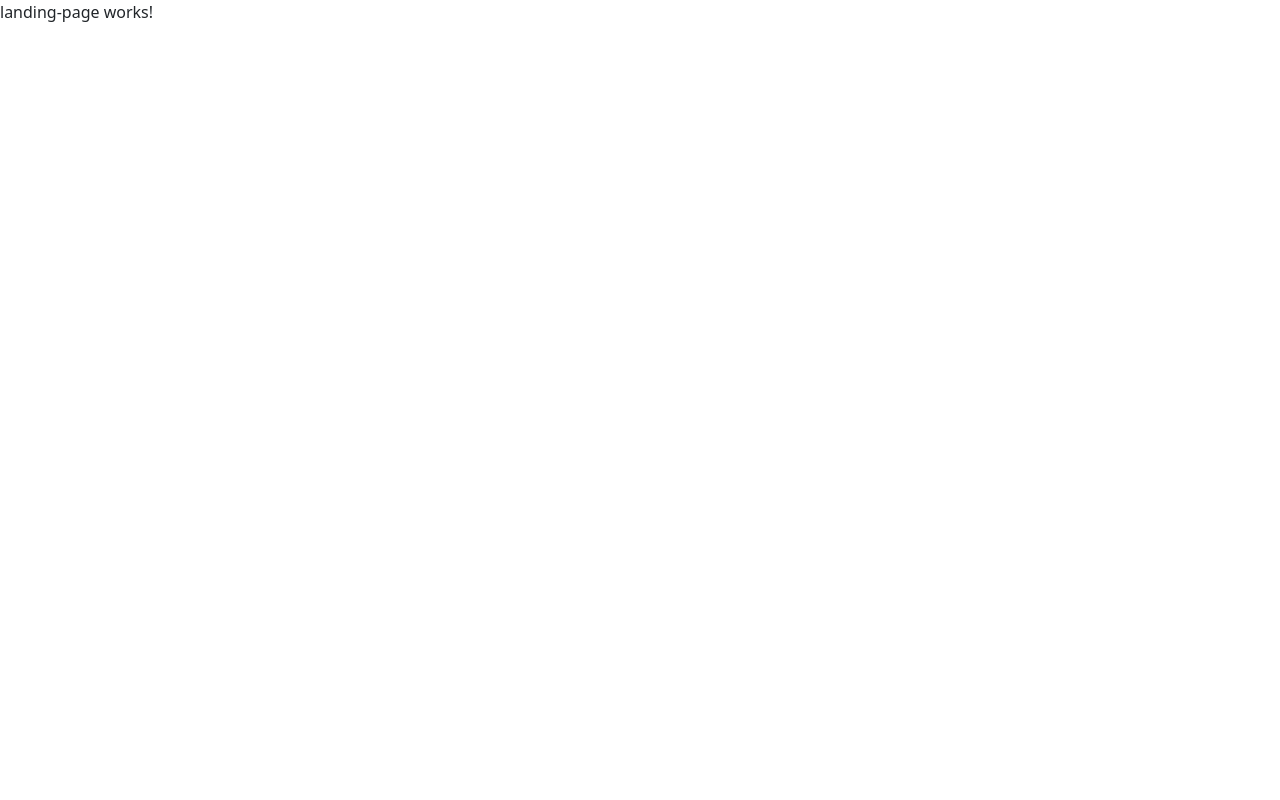
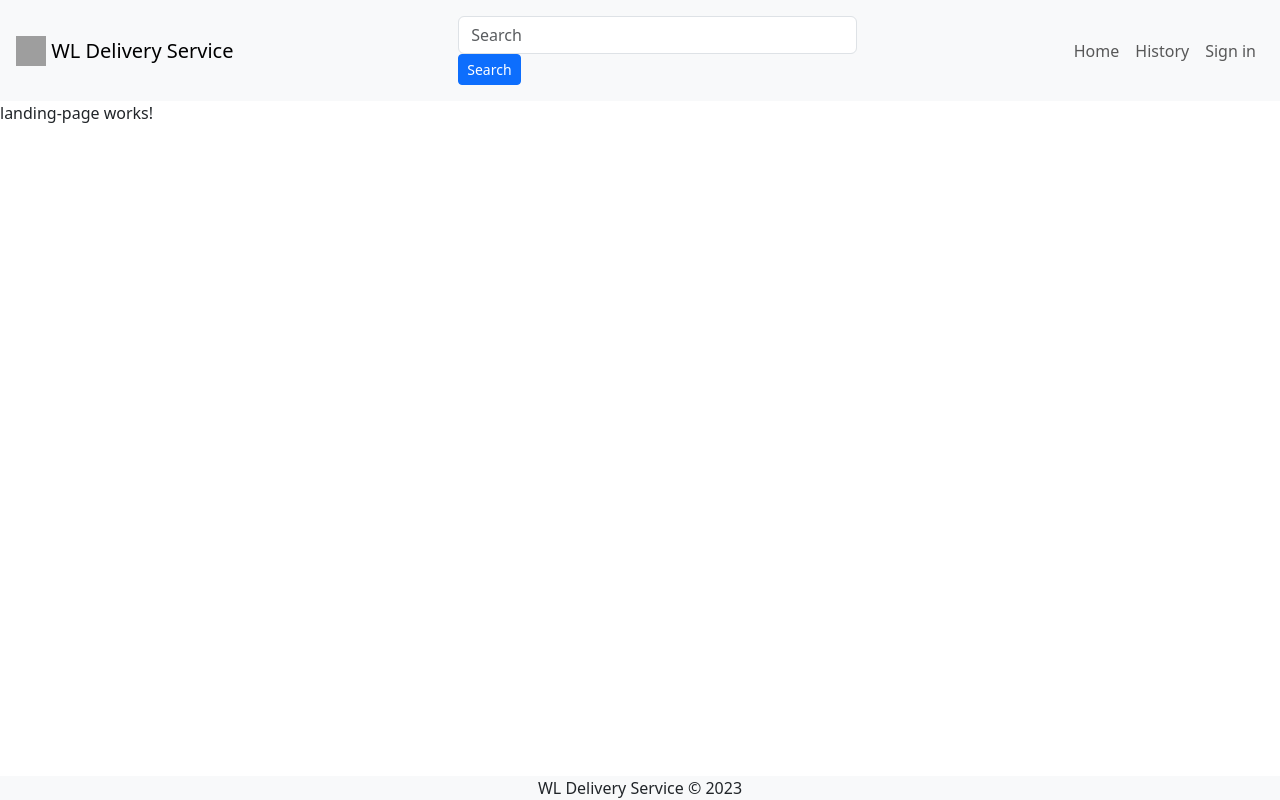
Before and after one commit to perse-foni/WL_Delivery_Service, an Angular app: page /login in a window 1280 px wide. Built offline with nearby package versions, Linux system fonts and the light colour scheme; grey boxes are pictures that could not be loaded.

Commit message:
#3 #5 Create Footer & Navigation bar components

```diff
--- a/src/app/app.component.html
+++ b/src/app/app.component.html
@@ -1 +1,3 @@
+<app-navigation-bar />
 <router-outlet />
+<app-footer />
--- a/src/app/app.component.ts
+++ b/src/app/app.component.ts
@@ -1,11 +1,13 @@
 import { Component } from '@angular/core';
 import { CommonModule } from '@angular/common';
 import { RouterOutlet } from '@angular/router';
+import { NavigationBarComponent } from './components/navigation-bar/navigation-bar.component';
+import { FooterComponent } from './components/footer/footer.component';
 
 @Component({
   selector: 'app-root',
   standalone: true,
-  imports: [CommonModule, RouterOutlet],
+  imports: [CommonModule, RouterOutlet, NavigationBarComponent, FooterComponent],
   templateUrl: './app.component.html',
   styleUrls: ['./app.component.css']
 })
--- /dev/null
+++ b/src/app/components/footer/footer.component.html
@@ -0,0 +1 @@
+<footer class="footer bg-light fixed-bottom text-center"> WL Delivery Service &copy; 2023</footer>
--- /dev/null
+++ b/src/app/components/navigation-bar/navigation-bar.component.html
@@ -0,0 +1,56 @@
+<div class="sticky-top">
+  <nav class="navbar navbar-expand-lg navbar-light bg-light ps-3 pe-3">
+    <a class="navbar-brand" routerLink="home" routerLinkActive="active">
+      <img
+        src="https://getbootstrap.com/docs/4.0/assets/brand/bootstrap-solid.svg"
+        width="30"
+        height="30"
+        class="d-inline-block align-top"
+        alt=""
+      />
+      WL Delivery Service
+    </a>
+
+    <button
+      class="navbar-toggler"
+      type="button"
+      data-toggle="collapse"
+      data-target="#navbarToggler"
+      aria-controls="navbarToggler"
+      aria-expanded="false"
+      aria-label="Toggle navigation"
+    >
+      <span class="navbar-toggler-icon"></span>
+    </button>
+
+    <div
+      class="collapse navbar-collapse justify-content-end"
+      id="navbarToggler">
+
+      <div class="container mx-auto col-5 align-items-center">
+        <form class="form-row mt-2 mb-2">
+          <input class="form-control" type="search" placeholder="Search" />
+          <button class="btn btn-primary btn-sm" type="submit"><img>Search</button>
+        </form>
+      </div>
+
+      <ul class="navbar-nav mr-auto mt-2 mt-lg-0">
+        <li class="nav-item">
+          <a class="nav-link" routerLink="home" routerLinkActive="active"
+            >Home</a
+          >
+        </li>
+        <li class="nav-item">
+          <a class="nav-link" routerLink="**" routerLinkActive="active"
+            >History</a
+          >
+        </li>
+        <li class="nav-item">
+          <a class="nav-link" routerLink="login" routerLinkActive="active"
+            >Sign in</a
+          >
+        </li>
+      </ul>
+    </div>
+  </nav>
+</div>
```
Also changed, not shown: src/app/components/footer/footer.component.ts (added, +13 -0 lines), src/app/components/navigation-bar/navigation-bar.component.ts (added, +14 -0 lines), src/app/components/footer/footer.component.css (added), src/app/components/landing-page/landing-page.component.html (line endings or trailing spaces), src/app/components/navigation-bar/navigation-bar.component.css (added), 2 other files (tests, documents, lock files or other folders).
